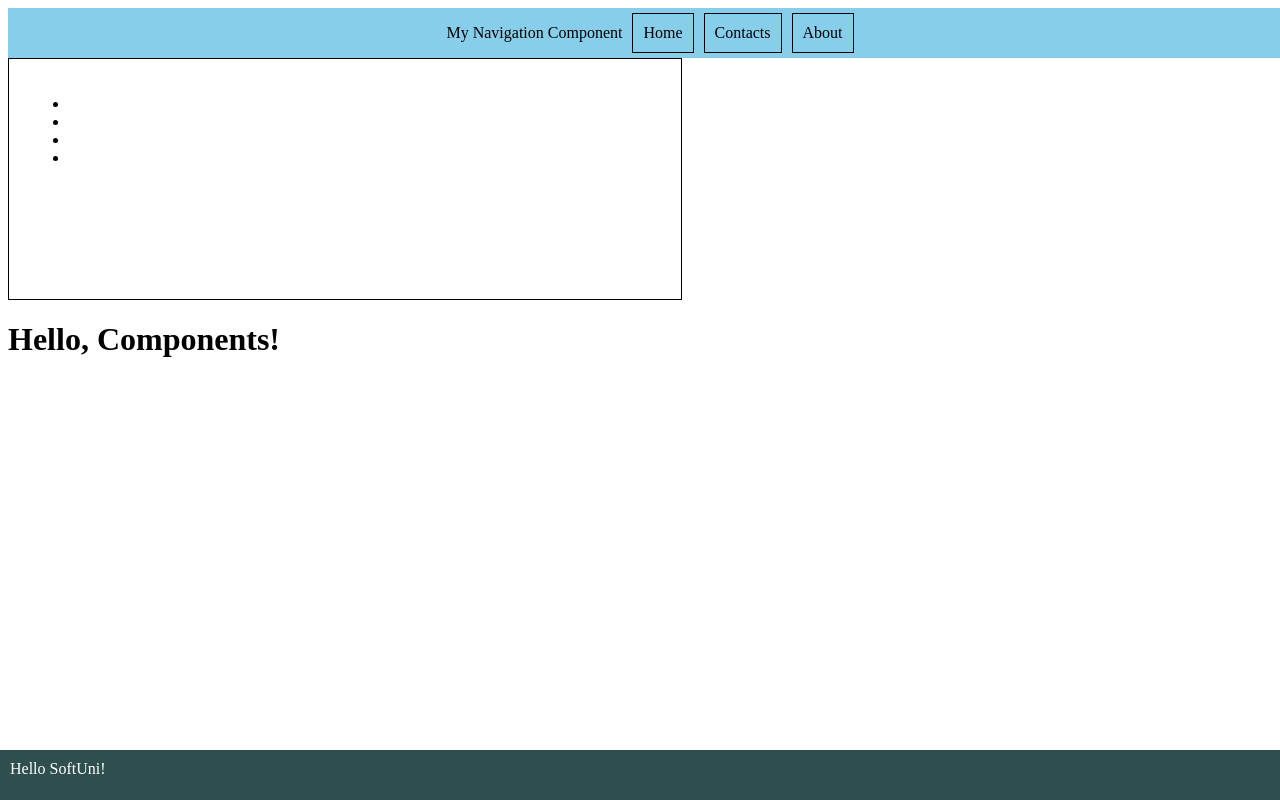
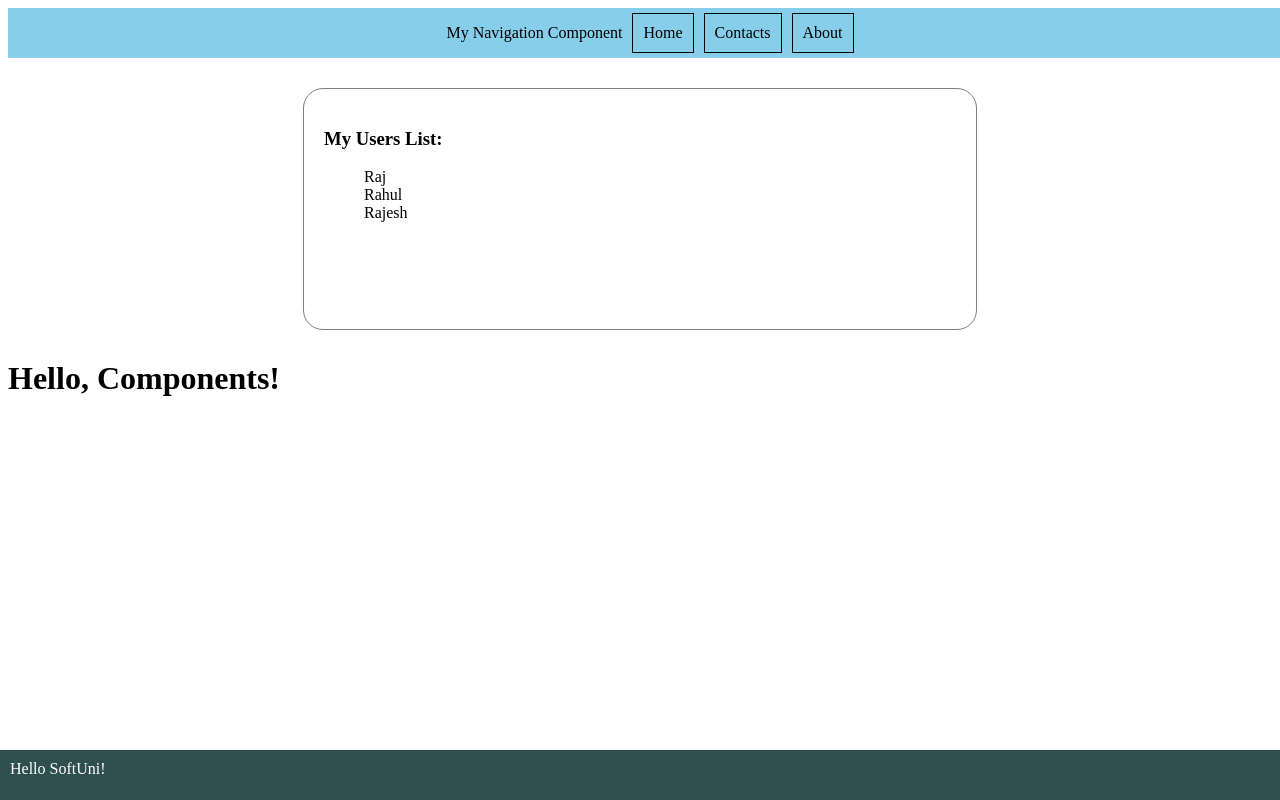
Before and after one commit to SvetlinGG/Angular-Components, an Angular app in the folder component-demo/: page / in a window 1280 px wide. Built offline with nearby package versions, Linux system fonts and the light colour scheme.

Commit message:
loop user list elements

```diff
--- a/component-demo/src/app/user-list/user-list.component.css
+++ b/component-demo/src/app/user-list/user-list.component.css
@@ -1,8 +1,8 @@
 #wrapper {
-    border: 1px solid black;
+    border: 1px solid grey;
     width: 50%;
     height: 200px;
     padding: 20px;
-    display: flex;
-    justify-content:left
+    margin: 30px auto;
+    border-radius: 20px;
 }
--- a/component-demo/src/app/user-list/user-list.component.html
+++ b/component-demo/src/app/user-list/user-list.component.html
@@ -1,8 +1,8 @@
 <div id="wrapper">
+    <h3>My Users List:</h3>
     <ul>
-        <li></li>
-        <li></li>
-        <li></li>
-        <li></li>
+        @for (user of users; track $index) {
+            <div>{{user.name}}</div>
+        }
     </ul>
 </div>
--- a/component-demo/src/app/user-list/user-list.component.ts
+++ b/component-demo/src/app/user-list/user-list.component.ts
@@ -6,7 +6,7 @@ import { Component } from '@angular/core';
   styleUrl: './user-list.component.css'
 })
 export class UserListComponent {
-  user = [
+  users = [
     {
       name: 'Raj',
       age: 25,
```
